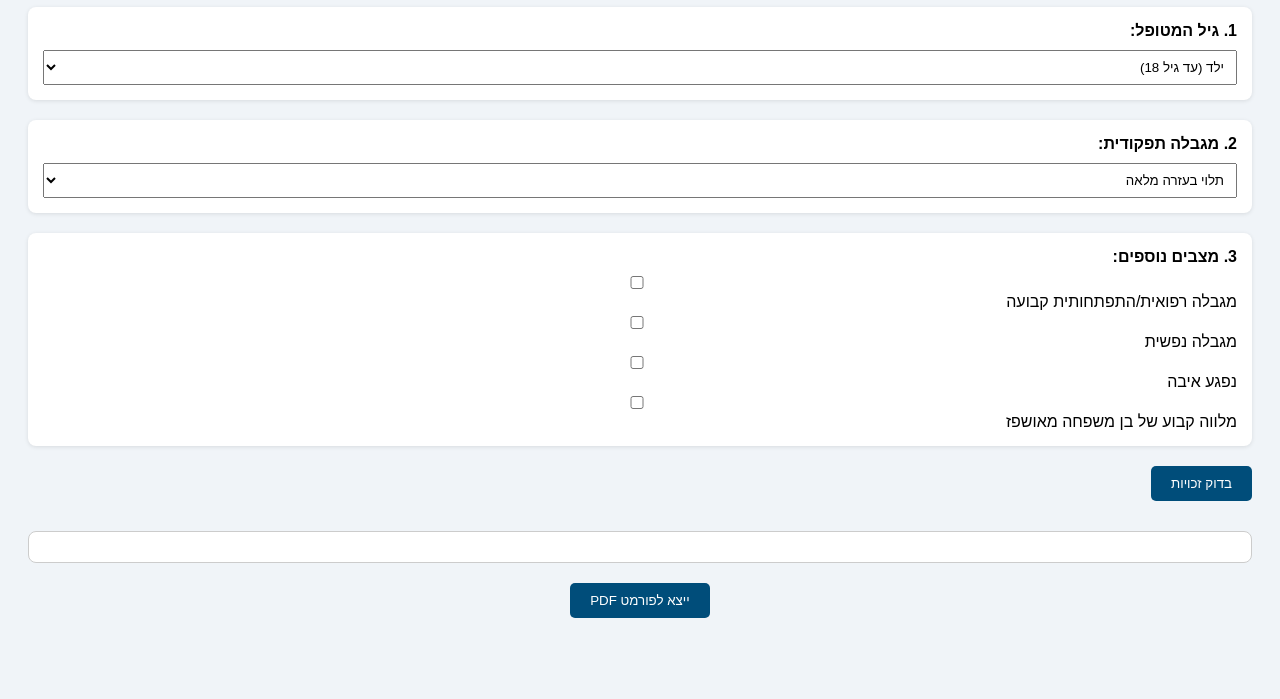
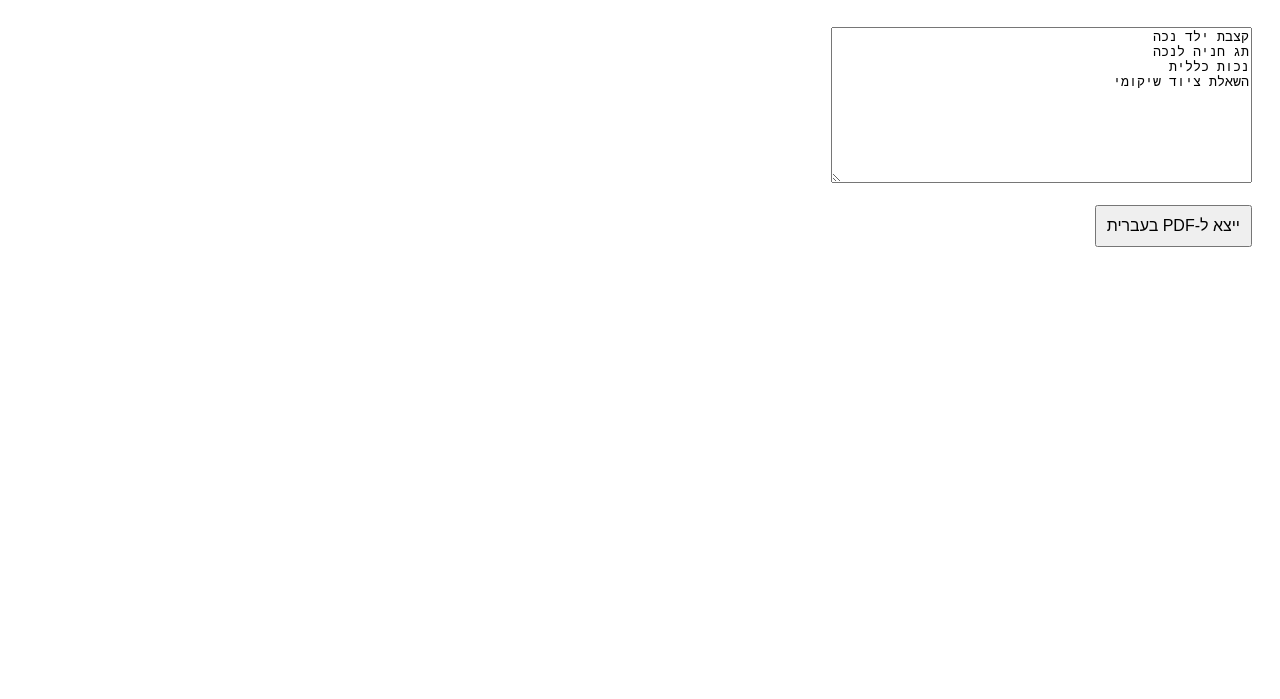
Before and after one commit to barkanguy/zchuyot-app, a plain HTML site: page index.html in a window 1280 px wide. Shown: the part 101-800 px from the top of the page. Drawn offline with nearby package versions, Linux system fonts and the light colour scheme.

Commit message:
Update index.html

```diff
--- a/index.html
+++ b/index.html
@@ -2,127 +2,62 @@
 <!DOCTYPE html>
 <html lang="he">
 <head>
-  <link rel="manifest" href="manifest.json">
-  <meta name="theme-color" content="#004d7a">
-  <script>
-    if ('serviceWorker' in navigator) {
-      window.addEventListener('load', () => {
-        navigator.serviceWorker.register('service-worker.js')
-          .then(reg => console.log('Service worker registered:', reg))
-          .catch(err => console.log('Service worker error:', err));
-      });
-    }
-  </script>
   <meta charset="UTF-8">
-  <meta name="viewport" content="width=device-width, initial-scale=1.0">
-  <title>שאלון זכויות מותאם</title>
+  <title>שאלון זכויות עם PDF בעברית</title>
+  <script src="https://cdnjs.cloudflare.com/ajax/libs/jspdf/2.5.1/jspdf.umd.min.js"></script>
+  <script src="https://unpkg.com/jspdf@2.5.1/dist/polyfills.umd.min.js"></script>
+  <script src="https://unpkg.com/jspdf@2.5.1/dist/fonts/Helvetica.js"></script>
+  <script src="https://unpkg.com/jspdf@2.5.1/dist/jspdf.umd.min.js"></script>
+  <script src="https://cdnjs.cloudflare.com/ajax/libs/jspdf/2.5.1/jspdf.umd.min.js"></script>
+  <script src="https://unpkg.com/jspdf@2.5.1/dist/jspdf.plugin.standard_fonts_metrics.min.js"></script>
+  <script src="https://unpkg.com/jspdf@2.5.1/dist/jspdf.plugin.split_text_to_size.min.js"></script>
+  <script src="https://unpkg.com/jspdf@2.5.1/dist/jspdf.plugin.autotable.min.js"></script>
+  <script src="https://unpkg.com/jspdf@2.5.1/dist/jspdf.plugin.addimage.min.js"></script>
+
+  <script src="https://unpkg.com/jspdf@2.5.1/dist/jspdf.umd.min.js"></script>
+  <script src="https://unpkg.com/jspdf@2.5.1/dist/polyfills.umd.min.js"></script>
+  <script src="https://unpkg.com/jspdf@2.5.1/dist/jspdf.plugin.standard_fonts_metrics.min.js"></script>
+  <script src="https://unpkg.com/jspdf@2.5.1/dist/jspdf.plugin.split_text_to_size.min.js"></script>
+
+  <script src="https://unpkg.com/jspdf@2.5.1/dist/jspdf.plugin.ttf-support.min.js"></script>
+  <script src="https://unpkg.com/jspdf@2.5.1/dist/jspdf.plugin.addfont.min.js"></script>
+  <script src="https://unpkg.com/jspdf@2.5.1/dist/fonts/gidole-normal.js"></script>
+
   <style>
-    body { font-family: sans-serif; direction: rtl; padding: 20px; background: #f0f4f8; }
-    h1 { text-align: center; color: #004d7a; }
-    .question { margin-bottom: 20px; background: #ffffff; padding: 15px; border-radius: 8px; box-shadow: 0 1px 4px rgba(0,0,0,0.1); }
-    label { font-weight: bold; display: block; margin-bottom: 5px; }
-    select, input[type="checkbox"] { width: 100%; padding: 8px; margin-top: 5px; }
-    button { padding: 10px 20px; background-color: #004d7a; color: #fff; border: none; border-radius: 5px; cursor: pointer; }
-    .result { margin-top: 30px; background: #fff; padding: 15px; border-radius: 8px; border: 1px solid #ccc; }
-    ul { padding-right: 20px; }
+    body { direction: rtl; font-family: sans-serif; padding: 20px; }
+    button { padding: 10px; font-size: 16px; }
+    #result { margin-top: 20px; white-space: pre-wrap; }
   </style>
 </head>
 <body>
-  <h1>שאלון לאיתור זכויות</h1>
-
-  <div class="question">
-    <label>1. גיל המטופל:</label>
-    <select id="age">
-      <option value="child">ילד (עד גיל 18)</option>
-      <option value="adult">בגיר (18–67)</option>
-      <option value="senior">מעל גיל פרישה</option>
-    </select>
-  </div>
-
-  <div class="question">
-    <label>2. מגבלה תפקודית:</label>
-    <select id="function">
-      <option value="full">תלוי בעזרה מלאה</option>
-      <option value="partial">תלוי חלקית</option>
-      <option value="none">אין מגבלה</option>
-    </select>
-  </div>
-
-  <div class="question">
-    <label>3. מצבים נוספים:</label>
-    <input type="checkbox" id="chronic"> מגבלה רפואית/התפתחותית קבועה<br>
-    <input type="checkbox" id="mental"> מגבלה נפשית<br>
-    <input type="checkbox" id="terror"> נפגע איבה<br>
-    <input type="checkbox" id="caregiver"> מלווה קבוע של בן משפחה מאושפז<br>
-  </div>
-
-  <button onclick="checkRights()">בדוק זכויות</button>
-
-  <div class="result" id="result"></div>
+  <h1>שאלון זכויות</h1>
+  <textarea id="result" rows="10" cols="50">קצבת ילד נכה
+תג חניה לנכה
+נכות כללית
+השאלת ציוד שיקומי</textarea>
+  <br><br>
+  <button onclick="generatePDF()">ייצא ל-PDF בעברית</button>
 
   <script>
-    function checkRights() {
-      const age = document.getElementById('age').value;
-      const func = document.getElementById('function').value;
-      const chronic = document.getElementById('chronic').checked;
-      const mental = document.getElementById('mental').checked;
-      const terror = document.getElementById('terror').checked;
-      const caregiver = document.getElementById('caregiver').checked;
+    async function generatePDF() {
+      const { jsPDF } = window.jspdf;
+      const doc = new jsPDF({ orientation: 'portrait', unit: 'mm', format: 'a4' });
+      const hebText = document.getElementById('result').value;
 
-      let output = "<h3>הזכויות האפשריות למטופל:</h3><ul>";
+      // הפוך את הטקסט לימין לשמאל
+      const lines = hebText.split('\n').map(line => line.split('').reverse().join(''));
 
-      if (age === 'child') {
-        if (chronic) output += "<li>קצבת ילד נכה (ביטוח לאומי)</li>";
-        if (func !== 'none') output += "<li>קצבת ניידות (ביטוח לאומי, משרד הבריאות)</li><li>תג חניה לנכה (משרד התחבורה)</li>";
-        if (func === 'full') output += "<li>העסקת עובד זר (רשות האוכלוסין וההגירה)</li>";
-        output += "<li>השאלת מכשור רפואי שיקומי (קופות חולים, עמותות)</li>";
-        if (caregiver) output += "<li>החזר הוצאות נלוות, חופשת מחלה למלווה (ביטוח לאומי, מקום עבודה)</li>";
-      }
+      doc.setFont('helvetica');
+      doc.setFontSize(14);
 
-      if (age === 'adult') {
-        output += "<li>ניידות (ביטוח לאומי, משרד הבריאות)</li><li>תג חניה לנכה (משרד התחבורה)</li>";
-        if (func === 'full') output += "<li>העסקת עובד זר (רשות האוכלוסין וההגירה)</li>";
-        output += "<li>השאלת ציוד שיקומי (קופות חולים, עמותות)</li>";
-        if (chronic) output += "<li>נכות כללית (ביטוח לאומי)</li>";
-        if (func !== 'none') output += "<li>שירותים מיוחדים (ביטוח לאומי)</li>";
-        if (mental) output += "<li>סל שיקום (משרד הבריאות)</li>";
-        if (caregiver) output += "<li>החזר הוצאות נלוות, חופשת מחלה למלווה (ביטוח לאומי, מקום עבודה)</li>";
-      }
+      let y = 20;
+      lines.forEach(line => {
+        doc.text(line, 180, y, { align: 'right' });
+        y += 10;
+      });
 
-      if (age === 'senior') {
-        output += "<li>תג חניה לנכה (משרד התחבורה)</li>";
-        if (func !== 'none') output += "<li>גמלת סיעוד (ביטוח לאומי)</li><li>קוד אשפוז סיעודי (משרד הבריאות)</li>";
-        if (func === 'full') output += "<li>העסקת עובד זר (רשות האוכלוסין וההגירה)</li>";
-        output += "<li>השאלת ציוד שיקומי (קופות חולים, עמותות)</li>";
-        if (caregiver) output += "<li>החזר הוצאות נלוות, חופשת מחלה למלווה (ביטוח לאומי, מקום עבודה)</li>";
-      }
-
-      if (terror) output += "<li>נפגעי איבה – הכרה ופיצויים (ביטוח לאומי, משרד הביטחון)</li>";
-
-      output += "</ul>";
-      document.getElementById('result').innerHTML = output;
+      doc.save('זכויות_למטופל.pdf');
     }
   </script>
-
-  <script src="https://cdnjs.cloudflare.com/ajax/libs/jspdf/2.5.1/jspdf.umd.min.js"></script>
-  <script>
-    async function exportToPDF() {
-      const { jsPDF } = window.jspdf;
-      const doc = new jsPDF();
-      const resultHtml = document.getElementById("result").innerText;
-      const lines = resultHtml.split('\n');
-      let y = 10;
-      doc.setFont("helvetica", "normal");
-      lines.forEach(line => {
-        doc.text(line, 10, y);
-        y += 10;
-      });
-      doc.save("זכויות_למטופל.pdf");
-    }
-  </script>
-
-  <div style="text-align:center; margin-top: 20px;">
-    <button onclick="exportToPDF()">ייצא לפורמט PDF</button>
-  </div>
 </body>
 </html>
```
